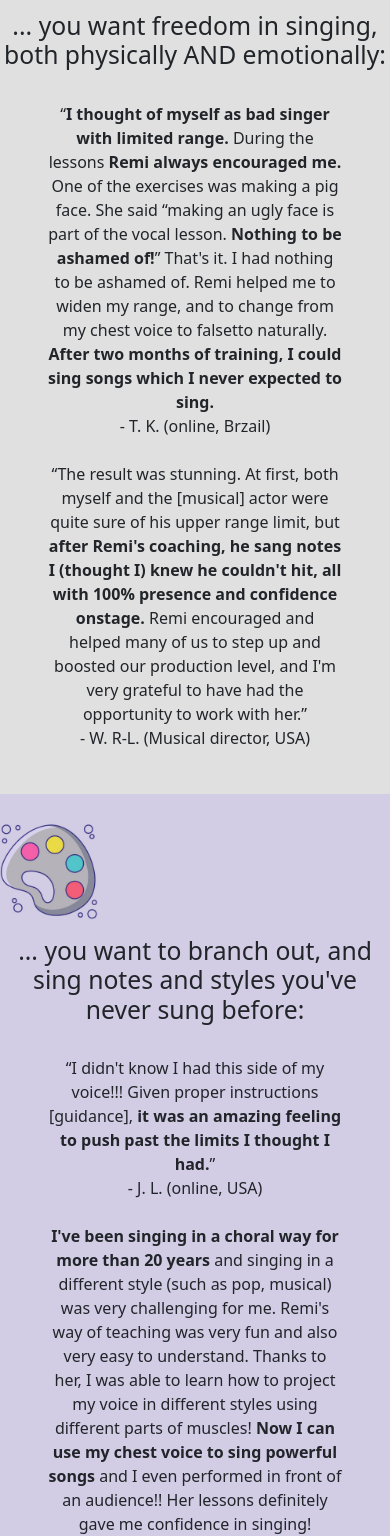
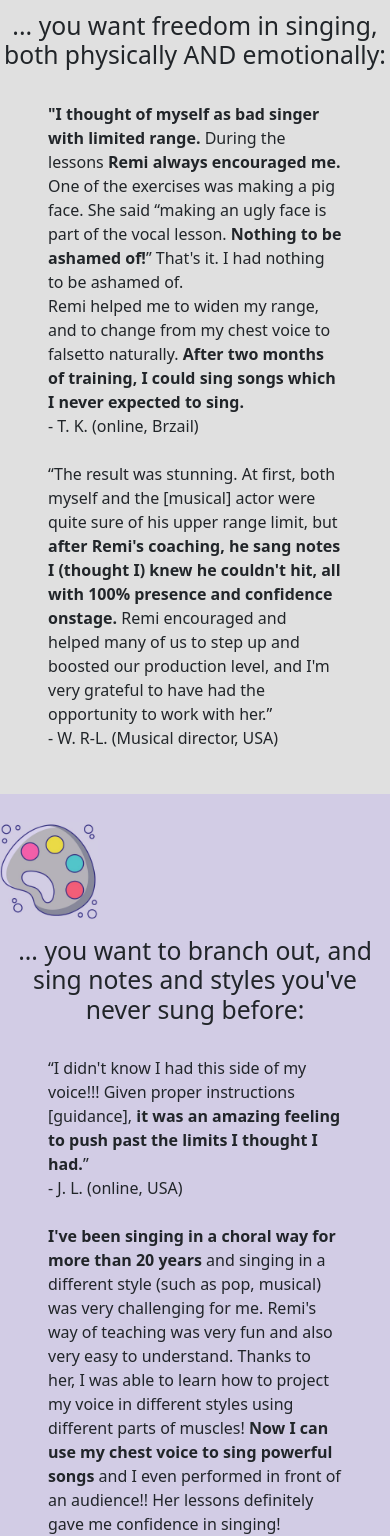
Before and after one commit to remiyamazaki03/remi, a React (Create React App) app: page /voicecoach in a window 390 px wide. Shown: the part 274-1810 px from the top of the page. Built offline with nearby package versions, Linux system fonts and the light colour scheme.

Commit message:
improve mobile reader experience

```diff
--- a/src/pages/Voicecoach.js
+++ b/src/pages/Voicecoach.js
@@ -28,15 +28,18 @@ export default function Voicecoach() {
                 ... you want freedom in singing, both physically AND
                 emotionally:
               </h2>
-              <p className="text-center px-5 pb-4">
-                <br />“
-                <b>I thought of myself as bad singer with limited range.</b>{" "}
+              <p className="text-md-center px-5 pb-4">
+                <br />
+                <b>
+                  "I thought of myself as bad singer with limited range.
+                </b>{" "}
                 During the lessons <b>Remi always encouraged me. </b>
                 One of the exercises was making a pig face. She said “making an
                 ugly face is part of the vocal lesson.{" "}
                 <b>Nothing to be ashamed of!</b>” That's it. I had nothing to be
-                ashamed of. Remi helped me to widen my range, and to change from
-                my chest voice to falsetto naturally.{" "}
+                ashamed of. <br />
+                Remi helped me to widen my range, and to change from my chest
+                voice to falsetto naturally.{" "}
                 <b>
                   After two months of training, I could sing songs which I never
                   expected to sing.
@@ -68,7 +71,7 @@ export default function Voicecoach() {
                 ... you want to branch out, and sing notes and styles you've
                 never sung before:
               </h2>
-              <p className="text-center px-5">
+              <p className="text-md-center px-5">
                 <br />
                 “I didn't know I had this side of my voice!!! Given proper
                 instructions [guidance],{" "}
@@ -121,7 +124,7 @@ export default function Voicecoach() {
                 ... you want to take your singing to the next level, or step up
                 your professional game:
               </h2>
-              <p className="text-center px-5 pb-5">
+              <p className="text-md-center px-5 pb-5">
                 <br />
                 “Before these lessons, all I thought about was matching pitch,
                 but{" "}
@@ -196,10 +199,9 @@ export default function Voicecoach() {
                   </ul>
                 </li>
               </ul>
-              <p className="text-center px-md-5 pb-3 fw-bold">
-                If you have questions about any of the above,
-                <br className="d-xl-none" /> please contact me via the form
-                below.
+              <p className="text-md-center ps-5 pe-2 px-md-5 pb-3 fw-bold">
+                If you have any questions, please
+                <br className="d-xl-none" /> contact me via the form below.
                 <br />I look forward to hearing from you!
               </p>
             </div>
```
